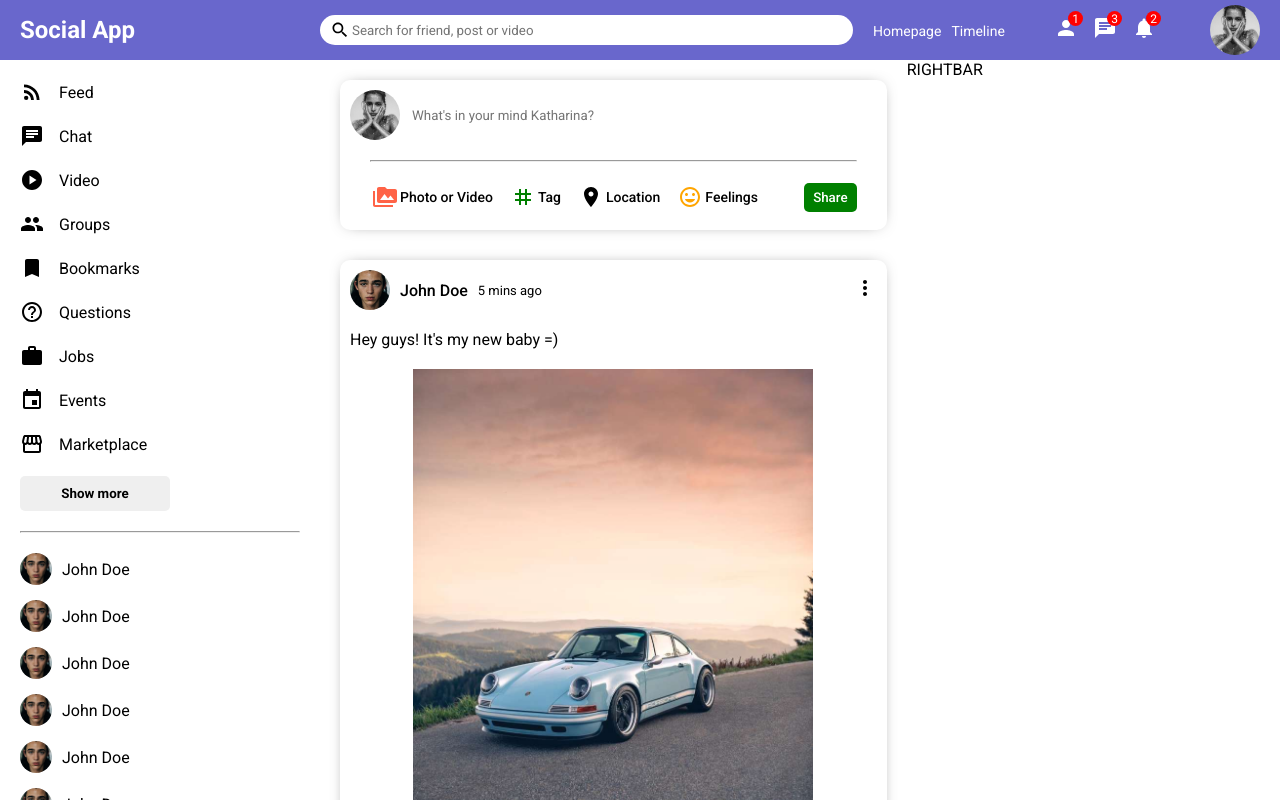
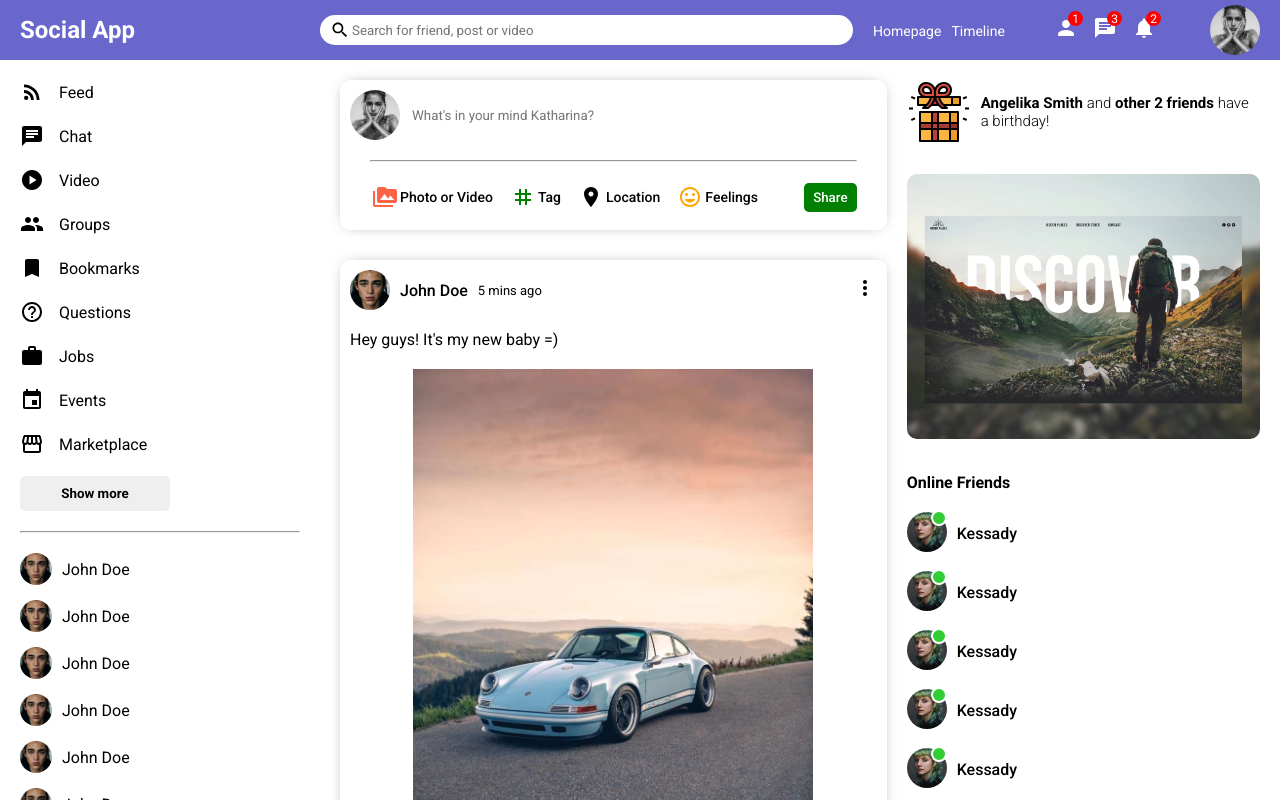
Before and after one commit to KatherinaFed/social-media, a React (Create React App) app: page / in a window 1280 px wide. Shown: the top 800 px of the page. Built offline with nearby package versions, Linux system fonts and the light colour scheme.

Commit message:
Rightbar UI

```diff
--- a/src/components/Rightbar/Rightbar.jsx
+++ b/src/components/Rightbar/Rightbar.jsx
@@ -3,7 +3,88 @@
 export const Rightbar = () => {
   return (
     <div className="rightbar">
-      RIGHTBAR
+      <div className="rightbarWrapper">
+        <div className="birthdayContainer">
+          <img
+            src="/assets/icons/gift.png"
+            alt="birthdayImg"
+            className="birthdayImg"
+          />
+          <span className="birthdayText">
+            <b>Angelika Smith</b> and <b>other 2 friends</b> have a birthday!
+          </span>
+        </div>
+        <img src="/assets/ad.jpeg" alt="ad" className="rightbarAd" />
+        <h4 className="rightbarTitle">Online Friends</h4>
+        <ul className="rightbarFriendList">
+          <li className="rightbarFriend">
+            <div className="rightbarProfileImgContainer">
+              <img
+                src="/assets/person/user4.jpeg"
+                alt="friend-profile-img"
+                className="rightbarProfileImg"
+              />
+              <span className="rightbarOnline"></span>
+            </div>
+            <span className="rightbarUsername">Kessady</span>
+          </li>
+          <li className="rightbarFriend">
+            <div className="rightbarProfileImgContainer">
+              <img
+                src="/assets/person/user4.jpeg"
+                alt="friend-profile-img"
+                className="rightbarProfileImg"
+              />
+              <span className="rightbarOnline"></span>
+            </div>
+            <span className="rightbarUsername">Kessady</span>
+          </li>
+          <li className="rightbarFriend">
+            <div className="rightbarProfileImgContainer">
+              <img
+                src="/assets/person/user4.jpeg"
+                alt="friend-profile-img"
+                className="rightbarProfileImg"
+              />
+              <span className="rightbarOnline"></span>
+            </div>
+            <span className="rightbarUsername">Kessady</span>
+          </li>
+          <li className="rightbarFriend">
+            <div className="rightbarProfileImgContainer">
+              <img
+                src="/assets/person/user4.jpeg"
+                alt="friend-profile-img"
+                className="rightbarProfileImg"
+              />
+              <span className="rightbarOnline"></span>
+            </div>
+            <span className="rightbarUsername">Kessady</span>
+          </li>
+          <li className="rightbarFriend">
+            <div className="rightbarProfileImgContainer">
+              <img
+                src="/assets/person/user4.jpeg"
+                alt="friend-profile-img"
+                className="rightbarProfileImg"
+              />
+              <span className="rightbarOnline"></span>
+            </div>
+            <span className="rightbarUsername">Kessady</span>
+          </li>
+          <li className="rightbarFriend">
+            <div className="rightbarProfileImgContainer">
+              <img
+                src="/assets/person/user4.jpeg"
+                alt="friend-profile-img"
+                className="rightbarProfileImg"
+              />
+              <span className="rightbarOnline"></span>
+            </div>
+            <span className="rightbarUsername">Kessady</span>
+          </li>
+        </ul>
+      </div>
     </div>
-  )
+  );
 };
--- a/src/components/Rightbar/rightbar.css
+++ b/src/components/Rightbar/rightbar.css
@@ -1,3 +1,70 @@
 .rightbar {
   flex: 3.5;
 }
+
+.rightbarWrapper {
+  padding: 20px 20px 0 0;
+}
+
+.birthdayImg {
+  margin-right: 10px;
+}
+
+.birthdayText {
+  font-weight: 300;
+  font-size: 15px;
+}
+
+.birthdayContainer {
+  display: flex;
+  align-items: center;
+}
+
+.rightbarAd {
+  width: 100%;
+  border-radius: 10px;
+  margin: 30px 0;
+}
+
+.rightbarTitle {
+  margin-bottom: 20px;
+}
+
+.rightbarFriendList {
+  list-style-type: none;
+  margin: 0;
+  padding: 0;
+}
+
+.rightbarFriend {
+  display: flex;
+  align-items: center;
+  margin-bottom: 15px;
+}
+
+.rightbarProfileImgContainer {
+  margin-right: 10px;
+  position: relative;
+}
+
+.rightbarProfileImg {
+  width: 40px;
+  height: 40px;
+  border-radius: 50%;
+  object-fit: cover;
+}
+
+.rightbarOnline {
+  width: 12px;
+  height: 12px;
+  border-radius: 50%;
+  background-color: limegreen;
+  position: absolute;
+  top: -2px;
+  right: 0;
+  border: 2px solid white;
+}
+
+.rightbarUsername {
+  font-weight: 500;
+}
```
Also changed, not shown: public/assets/ad.jpeg (added), public/assets/icons/gift.png (added).
